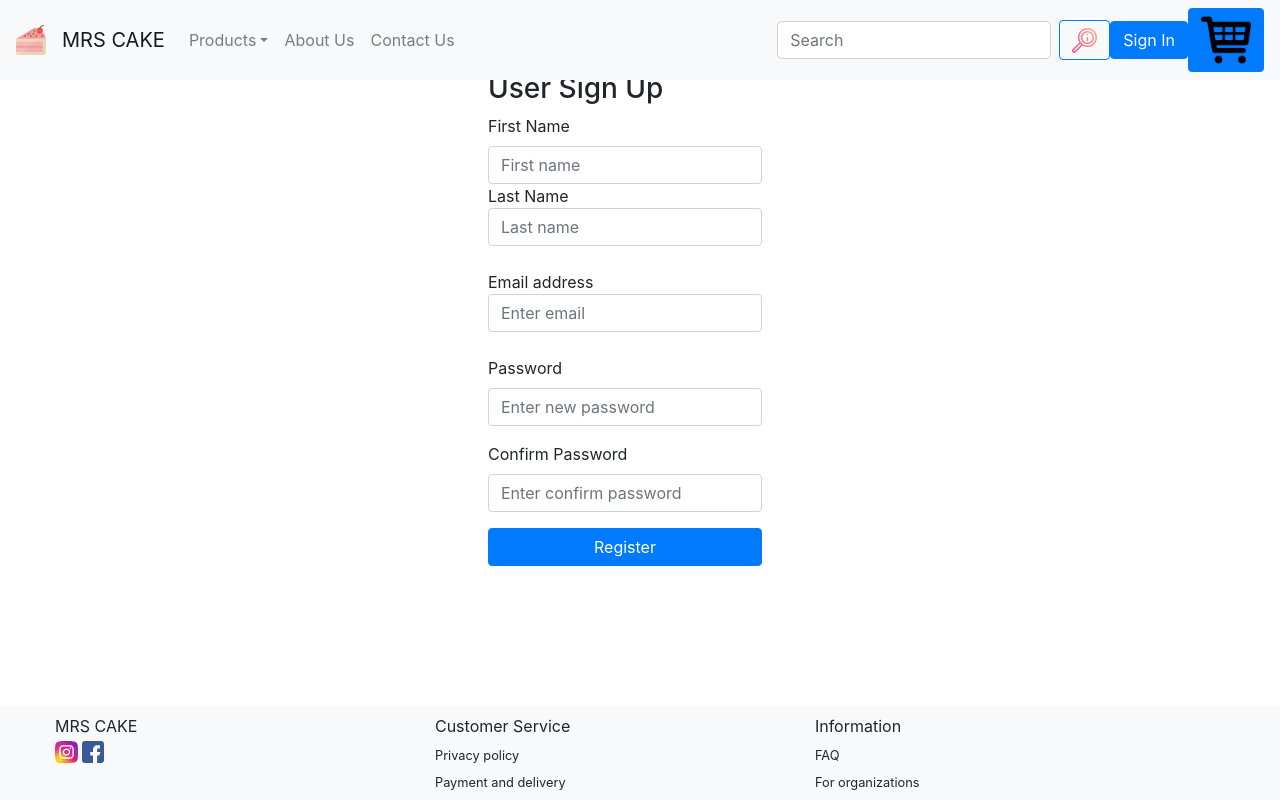
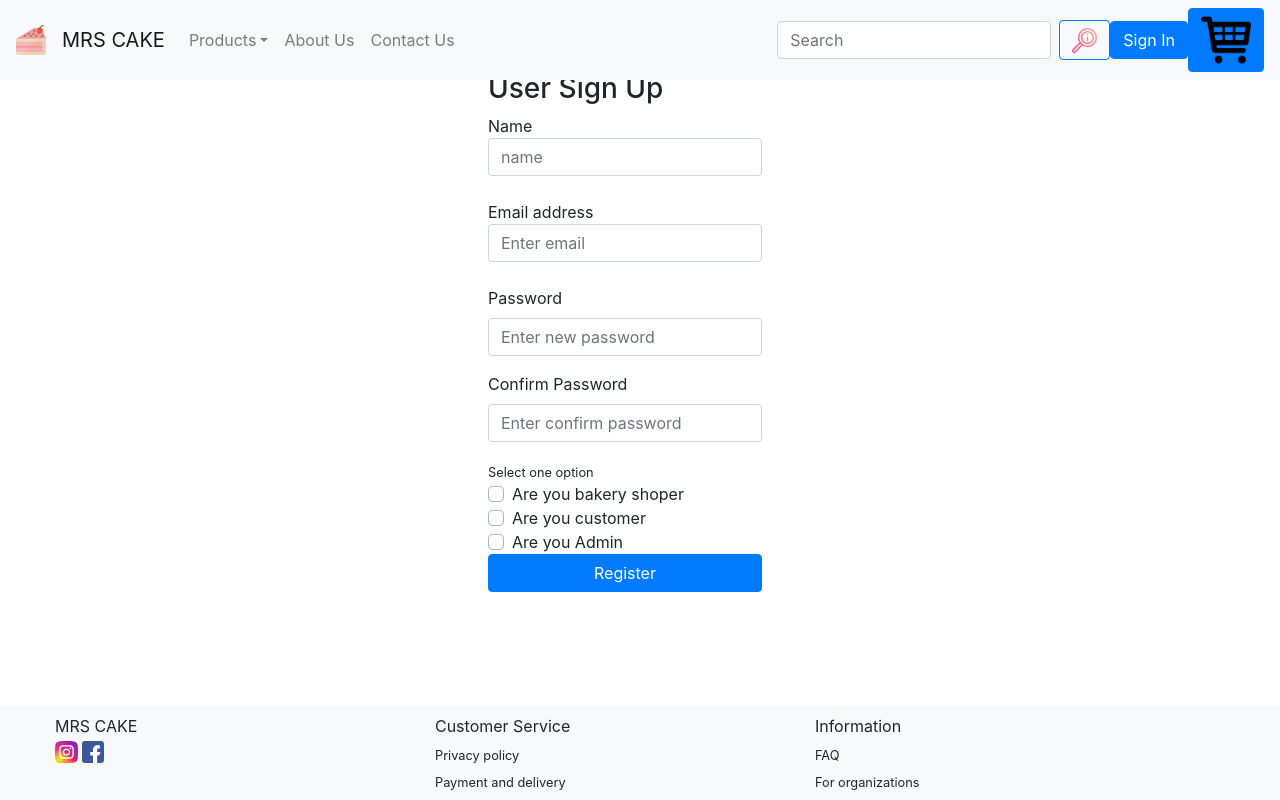
Before and after one commit to Alina-dev-front/Mrs_Cake, a React (Create React App) app in the folder mrscake/: page /signup in a window 1280 px wide. Built offline with nearby package versions, Linux system fonts and the light colour scheme.

Commit message:
editsignup

```diff
--- a/mrscake/src/components/SignUp.jsx
+++ b/mrscake/src/components/SignUp.jsx
@@ -8,12 +8,10 @@ function SignUp() {
                 <h3>User Sign Up</h3>
 
                 <div className="form-group">
-                    <label>First Name</label>
 
-                    <input type="name" className="form-control" placeholder="First name" />
 
-                    <label>Last Name
-                    <input type="name" className="form-control" placeholder="Last name" />
+                    <label>Name
+                    <input type="name" className="form-control" placeholder="name" />
                     </label>
                 </div>
                 <div className="form-group">
@@ -30,9 +28,24 @@ function SignUp() {
                     <label>Confirm Password</label>
                     <input type="Confirm password" className="form-control" placeholder="Enter confirm password" />
                 </div>
+                <p>Select one option </p>
 
+                    <div className="custom-control custom-checkbox">
+                        <input type="checkbox" className="custom-control-input" id="customCheck1" />
+                        <label className="custom-control-label" htmlFor="customCheck1">Are you bakery shoper</label>
+                    </div>
+
+
+
+                    <div className="custom-control custom-checkbox">
+                        <input type="checkbox" className="custom-control-input" id="customCheck2" />
+                        <label className="custom-control-label" htmlFor="customCheck2">Are you customer</label>
+                    </div>
+                    <div className="custom-control custom-checkbox">
+                        <input type="checkbox" className="custom-control-input" id="customCheck3" />
+                        <label className="custom-control-label" htmlFor="customCheck3">Are you Admin</label>
+                    </div>
                 <button type="submit" className="btn btn-primary btn-block">Register</button>
-
             </form>
             </div>
         </div>
```
